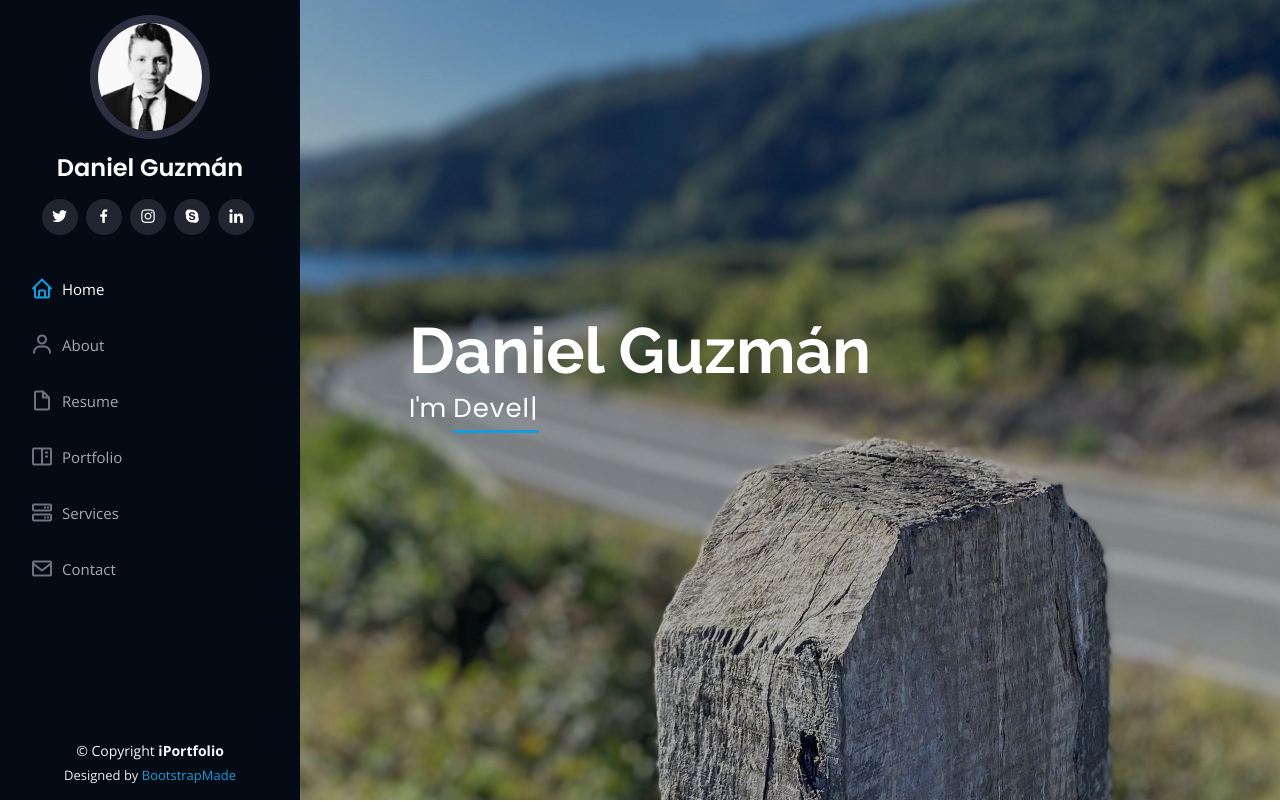
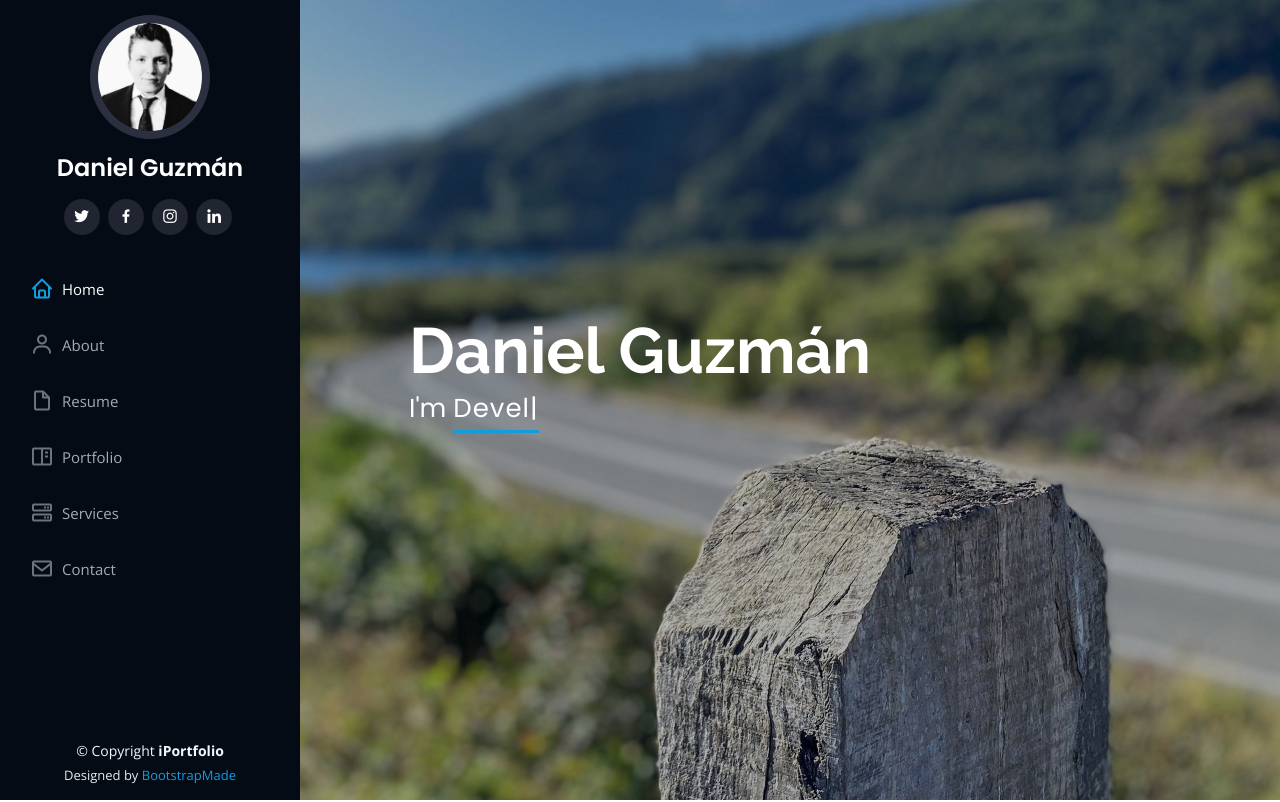
Before and after one commit to danieleguzmans/iPortafolio, a plain HTML site: page index.html in a window 1280 px wide. Shown: the top 802 px of the page. Drawn offline with nearby package versions, Linux system fonts and the light colour scheme.

Commit message:
update social media

```diff
--- a/index.html
+++ b/index.html
@@ -42,11 +42,10 @@
         <img src="assets/img/profile-img.jpg" alt="" class="img-fluid rounded-circle">
         <h1 class="text-light"><a href="index.html">Daniel Guzmán</a></h1>
         <div class="social-links mt-3 text-center">
-          <a href="#" class="twitter"><i class="bx bxl-twitter"></i></a>
-          <a href="#" class="facebook"><i class="bx bxl-facebook"></i></a>
-          <a href="#" class="instagram"><i class="bx bxl-instagram"></i></a>
-          <a href="#" class="google-plus"><i class="bx bxl-skype"></i></a>
-          <a href="#" class="linkedin"><i class="bx bxl-linkedin"></i></a>
+          <a href="https://twitter.com/DaaxN21" class="twitter"><i class="bx bxl-twitter"></i></a>
+          <a href="https://www.facebook.com/Daniel.Guzman.Suazo/" class="facebook"><i class="bx bxl-facebook"></i></a>
+          <a href="https://www.instagram.com/dax_xn/" class="instagram"><i class="bx bxl-instagram"></i></a>
+          <a href="https://www.linkedin.com/in/danieleguzmans/" class="linkedin"><i class="bx bxl-linkedin"></i></a>
         </div>
       </div>
 
```
